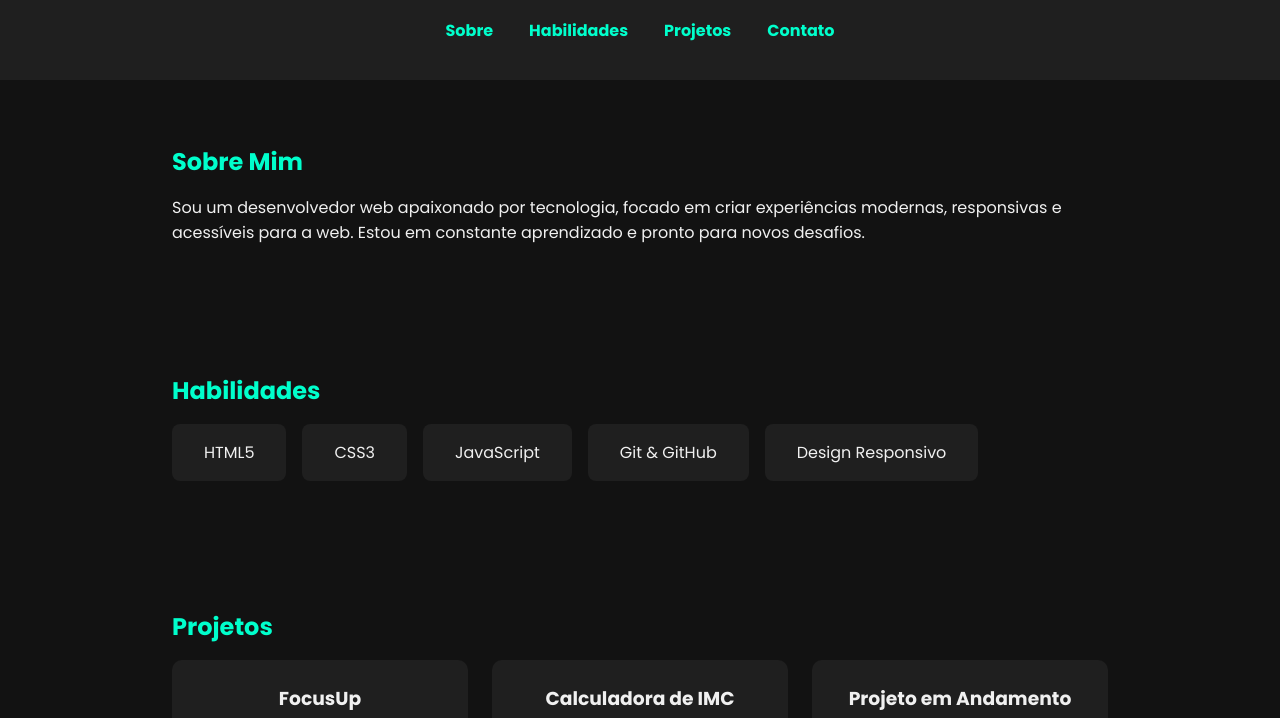
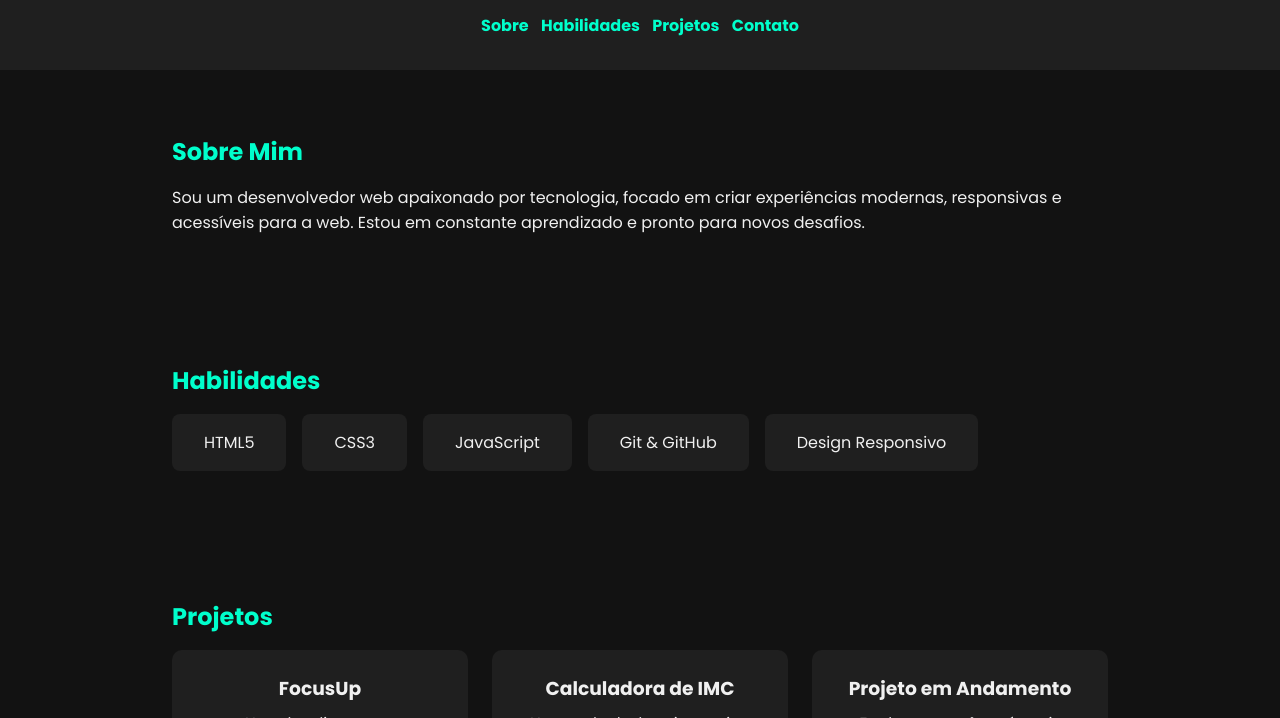
Before and after one commit to EvertonHenriqueG/portfolio, a plain HTML site: page index.html in a window 1280 px wide. Shown: the part 120-838 px from the top of the page. Drawn offline with Linux system fonts and the light colour scheme.

Commit message:
mobi
Tentando arrumar a nav no cll

```diff
--- a/estilo.css
+++ b/estilo.css
@@ -22,19 +22,19 @@ header h1 {
 
 nav {
     margin-top: 1rem;
-    display: flex;
     justify-content: center;
     flex-wrap: wrap;
-    gap: 10px;
+    gap: 2px;
+    font-size: 16px;
 }
 
 nav a {
     color: #00ffcc;
     text-decoration: none;
-    margin: 0 5px;
+    margin: 0 4px;
     font-weight: bold;
-    padding: 5px 8px;
-    white-space: nowrap; /* impede quebrar palavra */
+    padding: auto;
+
 }
 
 section {
```
